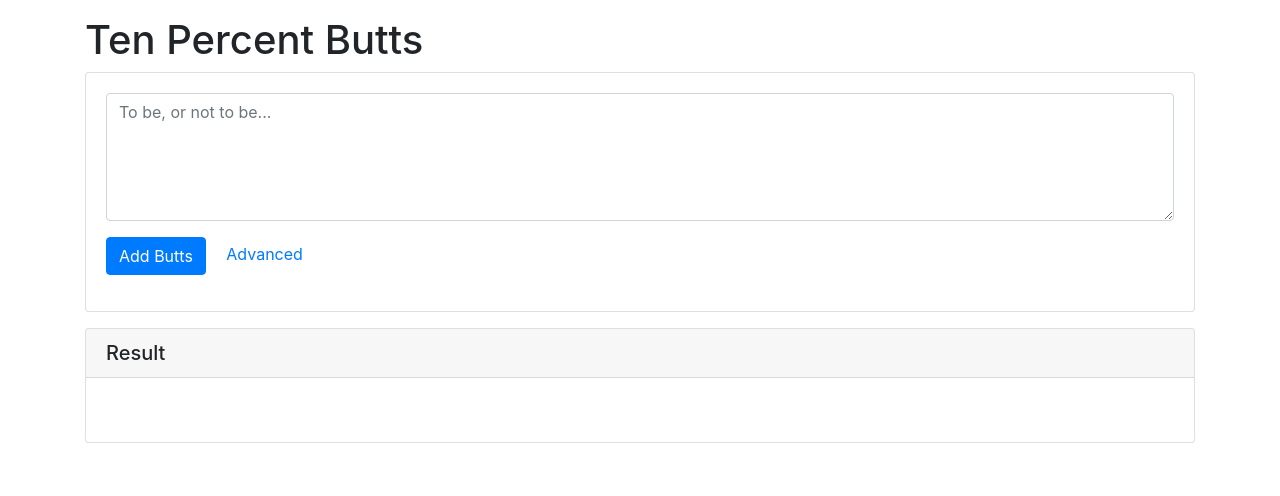
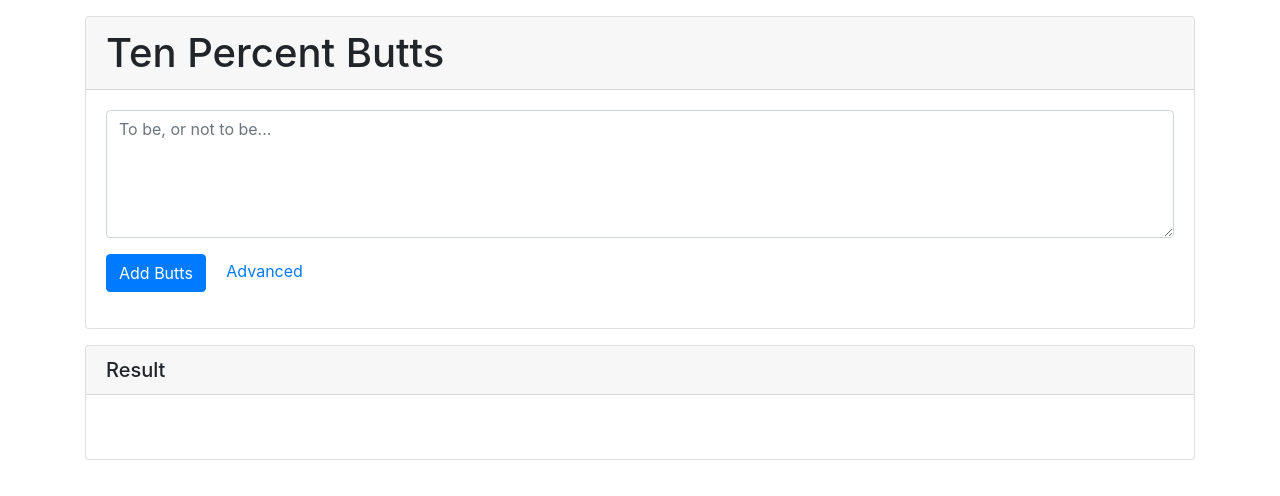
Before and after one commit to littleviking/littleviking.github.io, a plain HTML site: page index.html in a window 1280 px wide. Drawn offline with nearby package versions, Linux system fonts and the light colour scheme.

Commit message:
Attach header to upper card

```diff
--- a/index.html
+++ b/index.html
@@ -8,10 +8,10 @@
 </head>
 <body>
   <div class="container mt-3 mb-4">
-    <header>
-      <h1>Ten Percent Butts</h1>
-    </header>
     <div class="card">
+      <div class="card-header">
+        <h1 class="mb-0">Ten Percent Butts</h1>
+      </div>
       <div class="card-body">
         <div class="form-group">
           <textarea class="form-control" id="input_text" style="height:8em;" placeholder="To be, or not to be..."></textarea>
```
